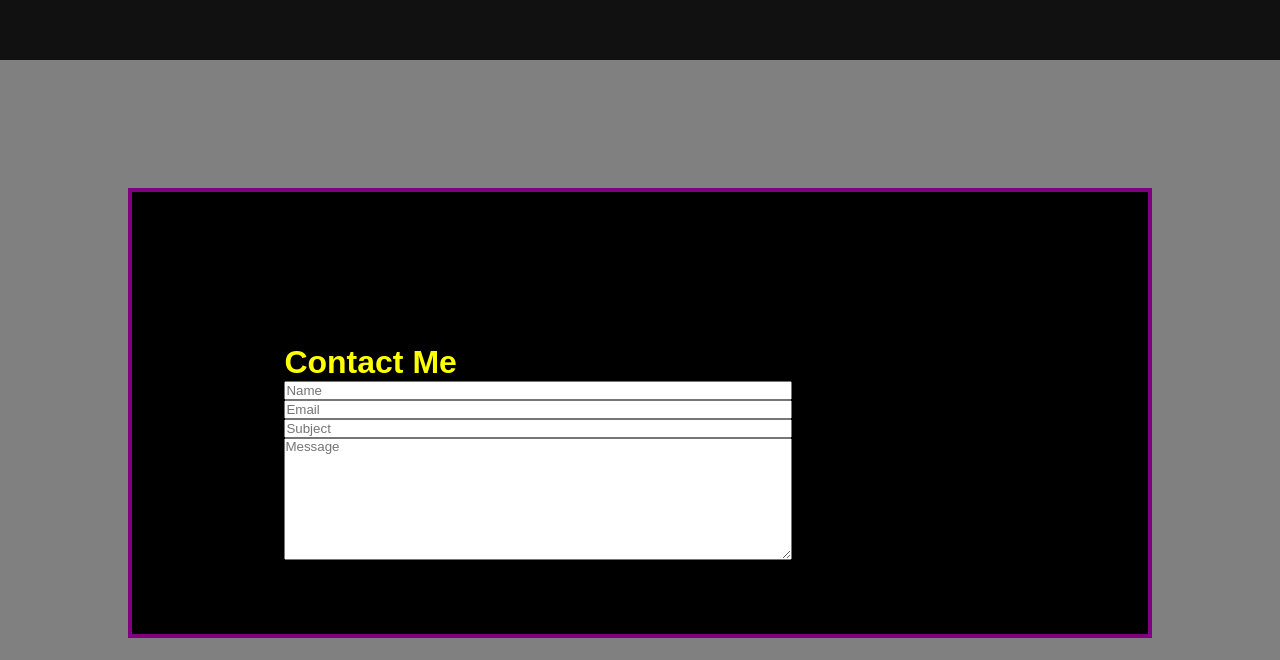
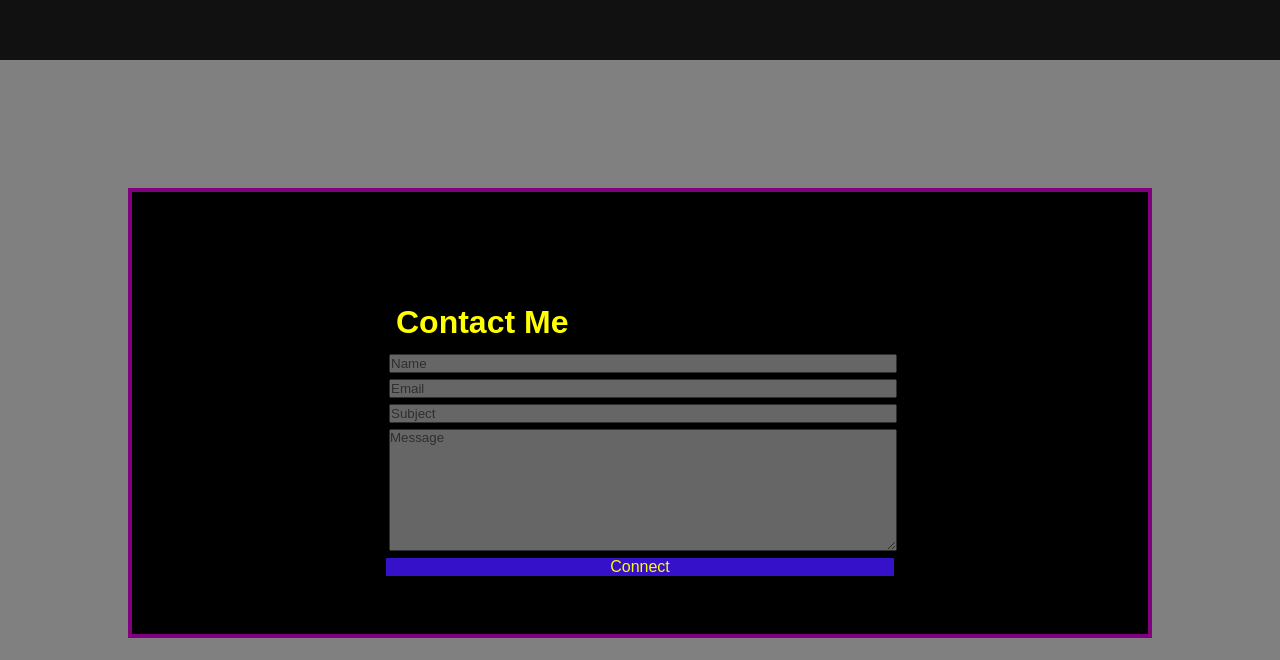
Before and after one commit to Rayissach/rays_react-portfolio, a React (Create React App) app: page / in a window 1280 px wide. Shown: the part 1604-2264 px from the top of the page. Built offline with nearby package versions, Linux system fonts and the light colour scheme.

Commit message:
Contact Button

```diff
--- a/src/components/Contact/contactElements.js
+++ b/src/components/Contact/contactElements.js
@@ -22,11 +22,10 @@ justify-content: center;
 
 export const ContactForm = styled.form `
 width: 50%;
-margin: auto;
-margin: 15%;
+margin: 10% auto;
 // padding: 5%;
 // position: absolute;
-justify-content: space-evenly;
+// justify-content: space-evenly;
 // margin: auto;
 
 @media screen and (max-width:640px){
@@ -34,3 +33,21 @@ justify-content: space-evenly;
 }
 
 `
+
+export const Button = styled.button `
+background: #3511C9;
+color: yellow;
+border: none;
+text-decoration: none;
+text-align: center;
+display: inline-block;
+font-size:16px;
+// padding: 15px 32px;
+width: 100%;
+overflow: auto;
+// word-wrap: break-word;
+positon: relative;
+float: right;
+margin: auto;
+
+`
--- a/src/components/Contact/index.js
+++ b/src/components/Contact/index.js
@@ -1,13 +1,16 @@
 import React from 'react';
 import { PictureInPictureAlt } from 'styled-icons/material';
-import { ContactContainer, ContactForm, ContactWrapper } from './contactElements.js';
+import { ContactContainer, ContactForm, ContactWrapper, Button } from './contactElements.js';
 
 const h1Style = {
   color: 'yellow',
-}
+  padding: '10px'
+};
 const inputStyle = {
   width: '100%',
-}
+  opacity: 0.4,
+  margin: '3px',
+};
 const Contact = () => {
   return (
     <>
@@ -22,6 +25,7 @@ const Contact = () => {
           <input type='text' id='subject' style= {inputStyle}name='subject' placeholder='Subject' />
           <br />
           <textarea type='text' id='Message' style= {inputStyle} rows='8' placeholder='Message' />
+          <Button type='submit' aria-label='✨✨✨✨✨'> Connect </Button>
         </ContactForm>
       </ContactWrapper>
     </ContactContainer>
```
Also changed, not shown: 1 other file (tests, documents, lock files or other folders).
